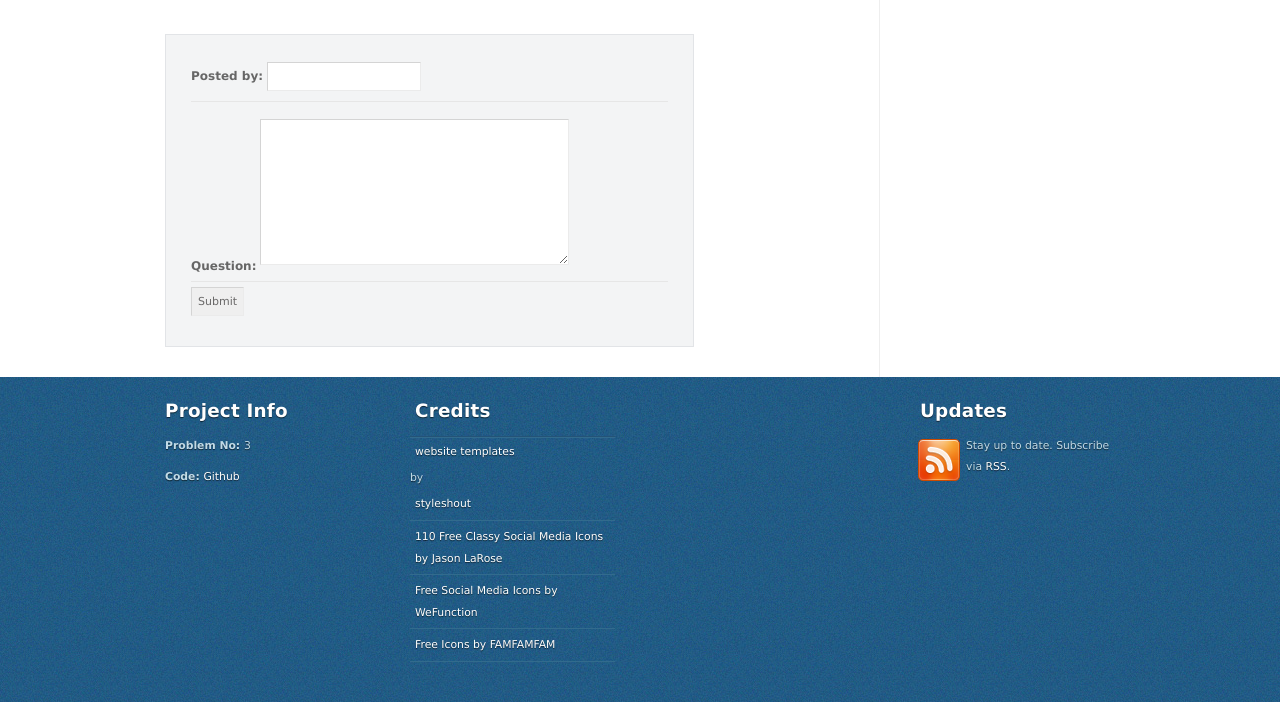
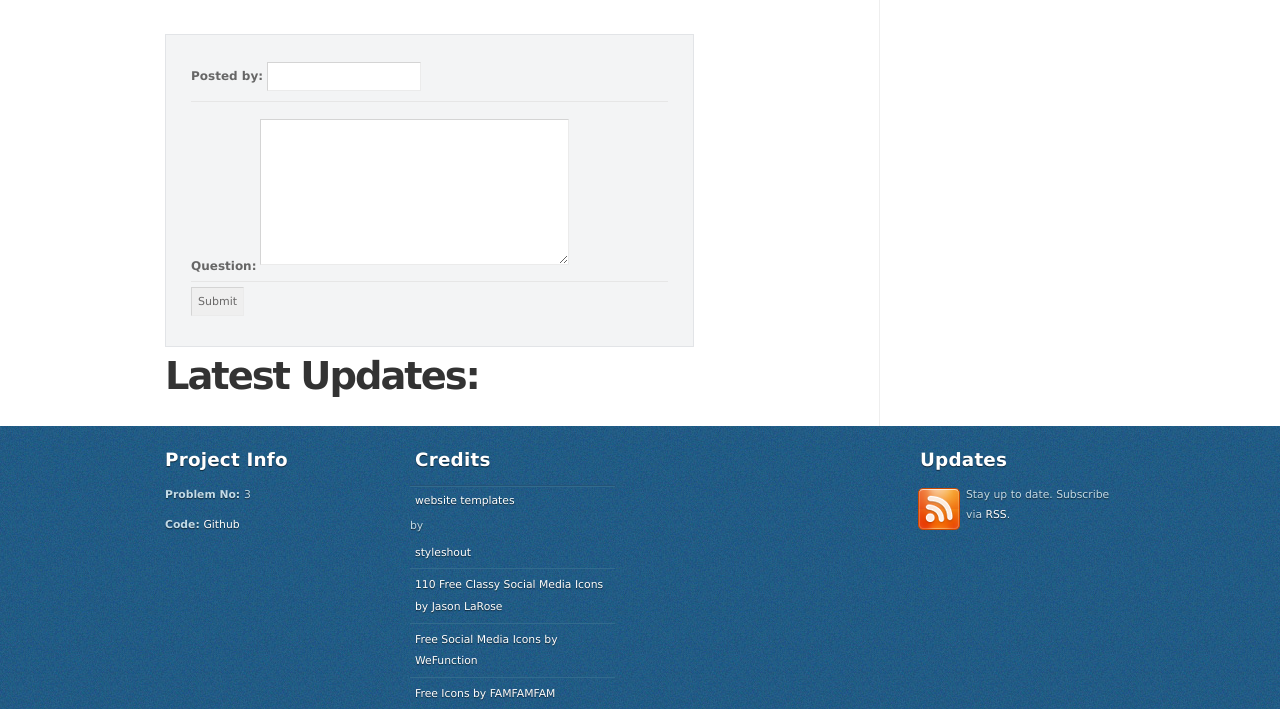
Before and after one commit to azizmb/NL-Assignments, a Django app: template problem3/qanda/templates/qanda/landing.html in a window 1280 px wide. Shown: the part 201-910 px from the top of the page. Run offline with Django 3.2, Linux system fonts and the light colour scheme; the template is opened without the code that fills it: values that come from a table or form of the project are taken from there, others are empty; some libraries are stand-ins or nearby versions.

Commit message:
Minor template tweaks

```diff
--- a/problem3/qanda/templates/qanda/landing.html
+++ b/problem3/qanda/templates/qanda/landing.html
@@ -76,5 +76,6 @@ function poll_questions() {
   setInterval(poll_questions, update_interval);
 });
 </script>
+<h2>Latest Updates:</h2>
 <ul class="recent"></ul>
 {% endblock %}
```
